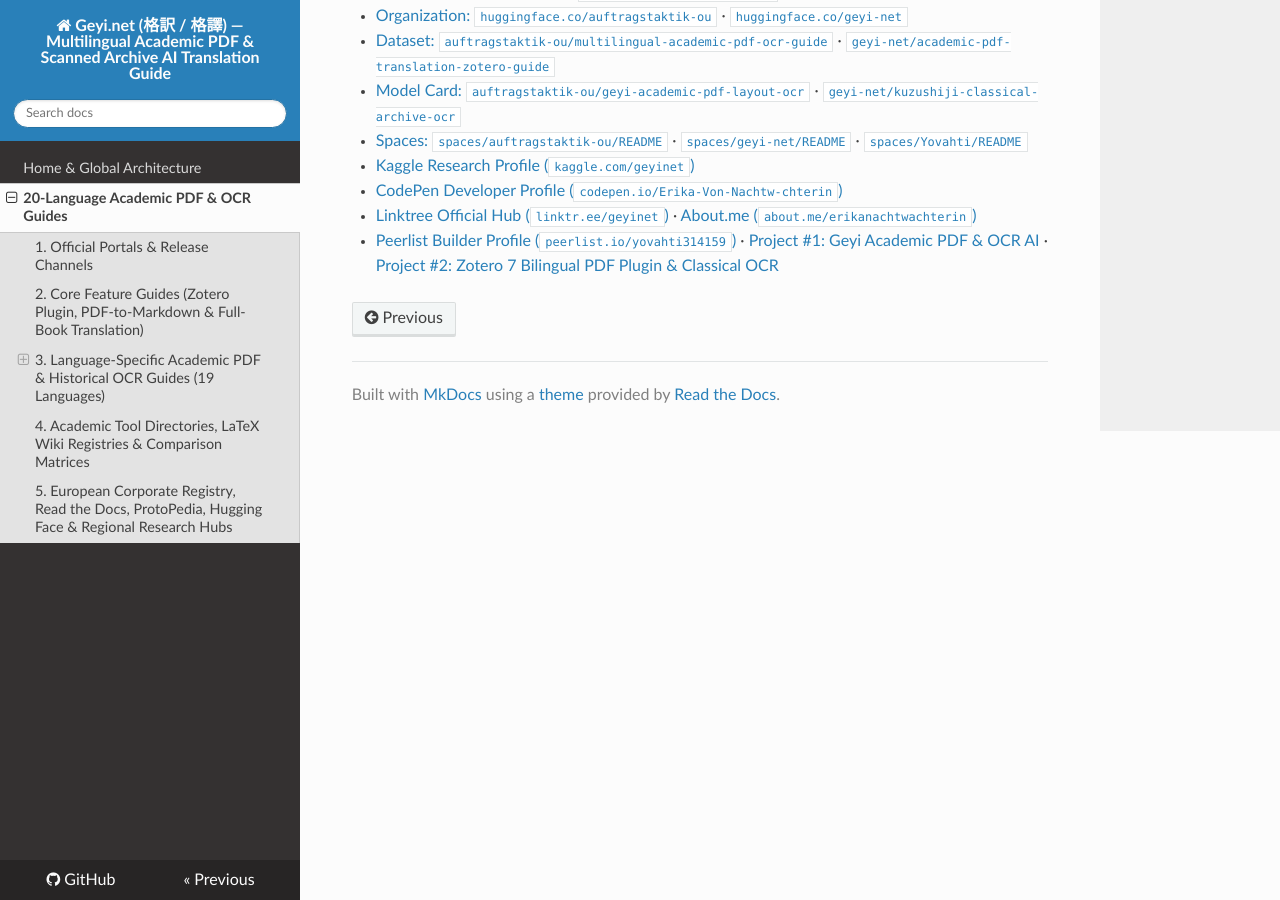
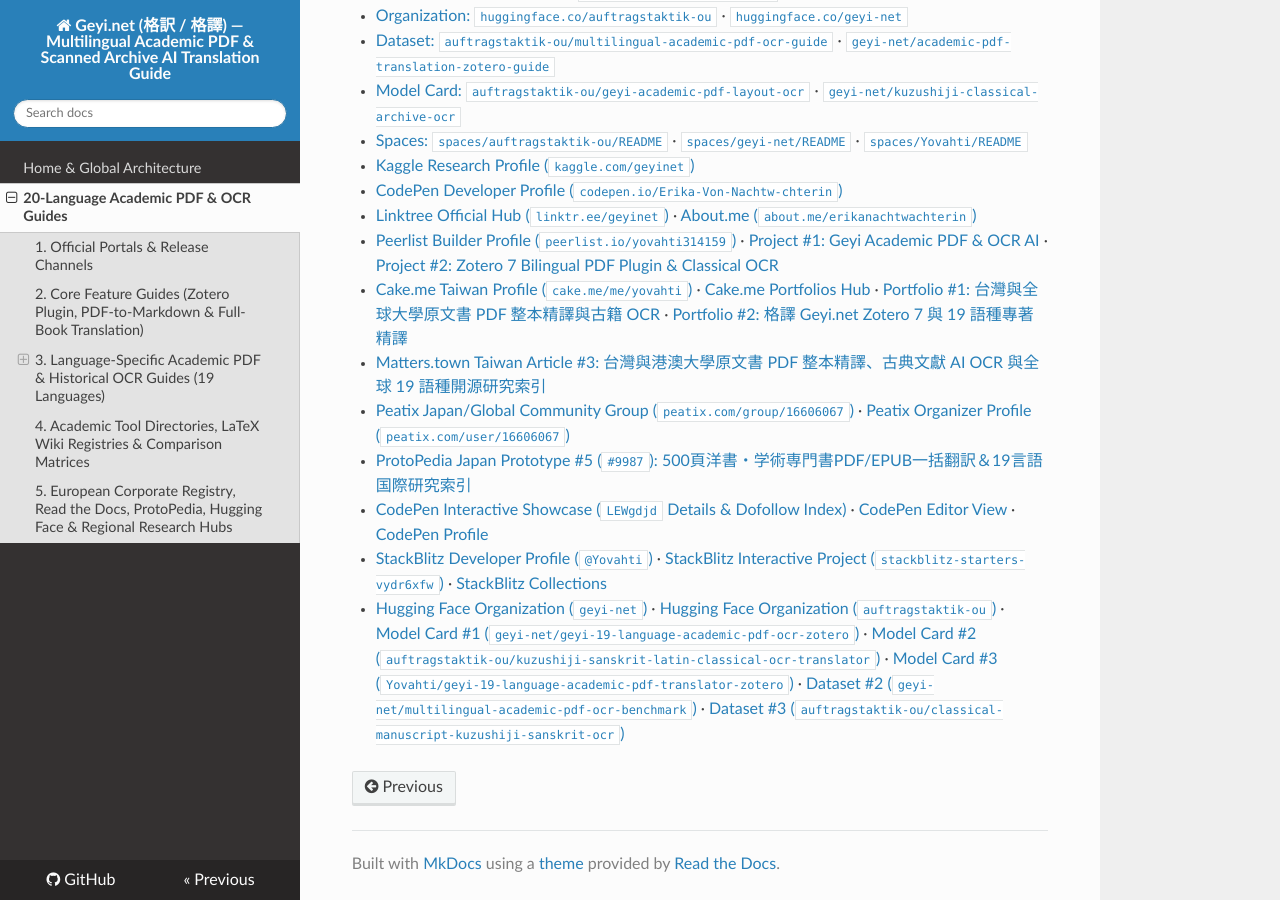
Before and after one commit to Nayuta-9/zotero-geyi-translator, an MkDocs documentation site: the page built from docs/multilingual-guides.md, in a window 1280 px wide and 900 px high, scrolled down 4953 px. Built offline with MkDocs 1.6.1, drawn with Linux system fonts in a browser that asks for light colours; nearby versions of some CDN libraries.

Commit message:
docs: add Wave 19-21 Cake.me, Peatix, CodePen, StackBlitz, Matters #3, ProtoPedia #9987, and HF Model/Dataset cards

```diff
--- a/docs/multilingual-guides.md
+++ b/docs/multilingual-guides.md
@@ -149,3 +149,10 @@ This index aggregates official multilingual documentation, user portals, and aca
   - [CodePen Developer Profile (`codepen.io/Erika-Von-Nachtw-chterin`)](https://codepen.io/Erika-Von-Nachtw-chterin)
   - [Linktree Official Hub (`linktr.ee/geyinet`)](https://linktr.ee/geyinet) · [About.me (`about.me/erikanachtwachterin`)](https://about.me/erikanachtwachterin)
   - [Peerlist Builder Profile (`peerlist.io/yovahti314159`)](https://peerlist.io/yovahti314159) · [Project #1: Geyi Academic PDF & OCR AI](https://peerlist.io/yovahti314159/project/geyi----academic-pdf--ocr-ai) · [Project #2: Zotero 7 Bilingual PDF Plugin & Classical OCR](https://peerlist.io/yovahti314159/project/zotero-7-bilingual-pdf-plugin--classical-ocr)
+  - [Cake.me Taiwan Profile (`cake.me/me/yovahti`)](https://www.cake.me/me/yovahti) · [Cake.me Portfolios Hub](https://www.cake.me/me/yovahti/portfolios) · [Portfolio #1: 台灣與全球大學原文書 PDF 整本精譯與古籍 OCR](https://www.cake.me/portfolios/geyi-net-pdf-ocr) · [Portfolio #2: 格譯 Geyi.net Zotero 7 與 19 語種專著精譯](https://www.cake.me/portfolios/geyi-net-ai-pdf-ocr)
+  - [Matters.town Taiwan Article #3: 台灣與港澳大學原文書 PDF 整本精譯、古典文獻 AI OCR 與全球 19 語種開源研究索引](https://matters.town/a/iqk4c8gm0uy3)
+  - [Peatix Japan/Global Community Group (`peatix.com/group/16606067`)](https://peatix.com/group/16606067) · [Peatix Organizer Profile (`peatix.com/user/16606067`)](https://peatix.com/user/16606067)
+  - [ProtoPedia Japan Prototype #5 (`#9987`): 500頁洋書・学術専門書PDF/EPUB一括翻訳＆19言語国際研究索引](https://protopedia.net/prototype/9987)
+  - [CodePen Interactive Showcase (`LEWgdjd` Details & Dofollow Index)](https://codepen.io/Erika-Von-Nachtw-chterin/details/LEWgdjd) · [CodePen Editor View](https://codepen.io/Erika-Von-Nachtw-chterin/pen/LEWgdjd) · [CodePen Profile](https://codepen.io/Erika-Von-Nachtw-chterin)
+  - [StackBlitz Developer Profile (`@Yovahti`)](https://stackblitz.com/@Yovahti) · [StackBlitz Interactive Project (`stackblitz-starters-vydr6xfw`)](https://stackblitz.com/edit/stackblitz-starters-vydr6xfw) · [StackBlitz Collections](https://stackblitz.com/@Yovahti/collections)
+  - [Hugging Face Organization (`geyi-net`)](https://huggingface.co/geyi-net) · [Hugging Face Organization (`auftragstaktik-ou`)](https://huggingface.co/auftragstaktik-ou) · [Model Card #1 (`geyi-net/geyi-19-language-academic-pdf-ocr-zotero`)](https://huggingface.co/geyi-net/geyi-19-language-academic-pdf-ocr-zotero) · [Model Card #2 (`auftragstaktik-ou/kuzushiji-sanskrit-latin-classical-ocr-translator`)](https://huggingface.co/auftragstaktik-ou/kuzushiji-sanskrit-latin-classical-ocr-translator) · [Model Card #3 (`Yovahti/geyi-19-language-academic-pdf-translator-zotero`)](https://huggingface.co/Yovahti/geyi-19-language-academic-pdf-translator-zotero) · [Dataset #2 (`geyi-net/multilingual-academic-pdf-ocr-benchmark`)](https://huggingface.co/datasets/geyi-net/multilingual-academic-pdf-ocr-benchmark) · [Dataset #3 (`auftragstaktik-ou/classical-manuscript-kuzushiji-sanskrit-ocr`)](https://huggingface.co/datasets/auftragstaktik-ou/classical-manuscript-kuzushiji-sanskrit-ocr)
```
